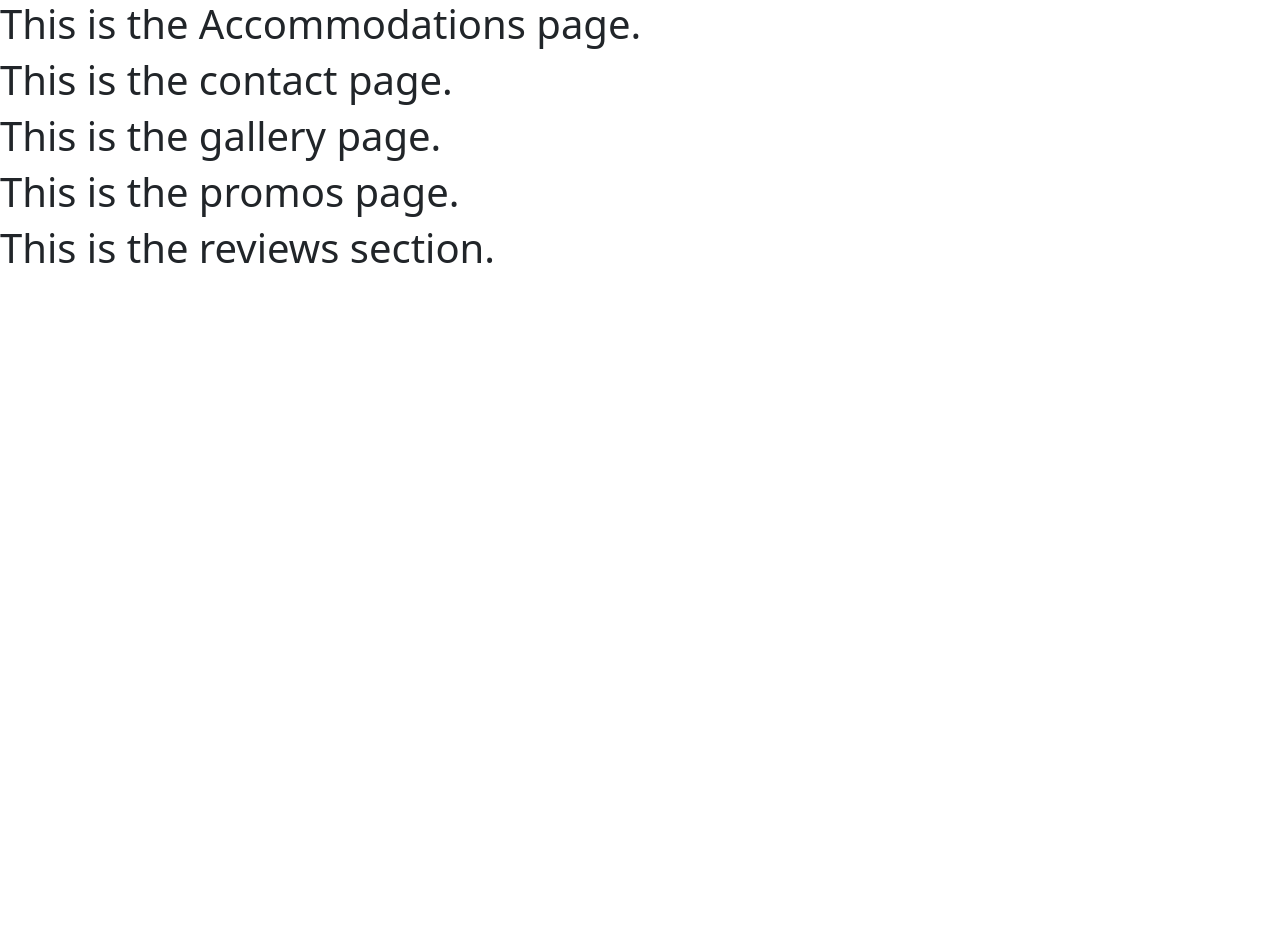
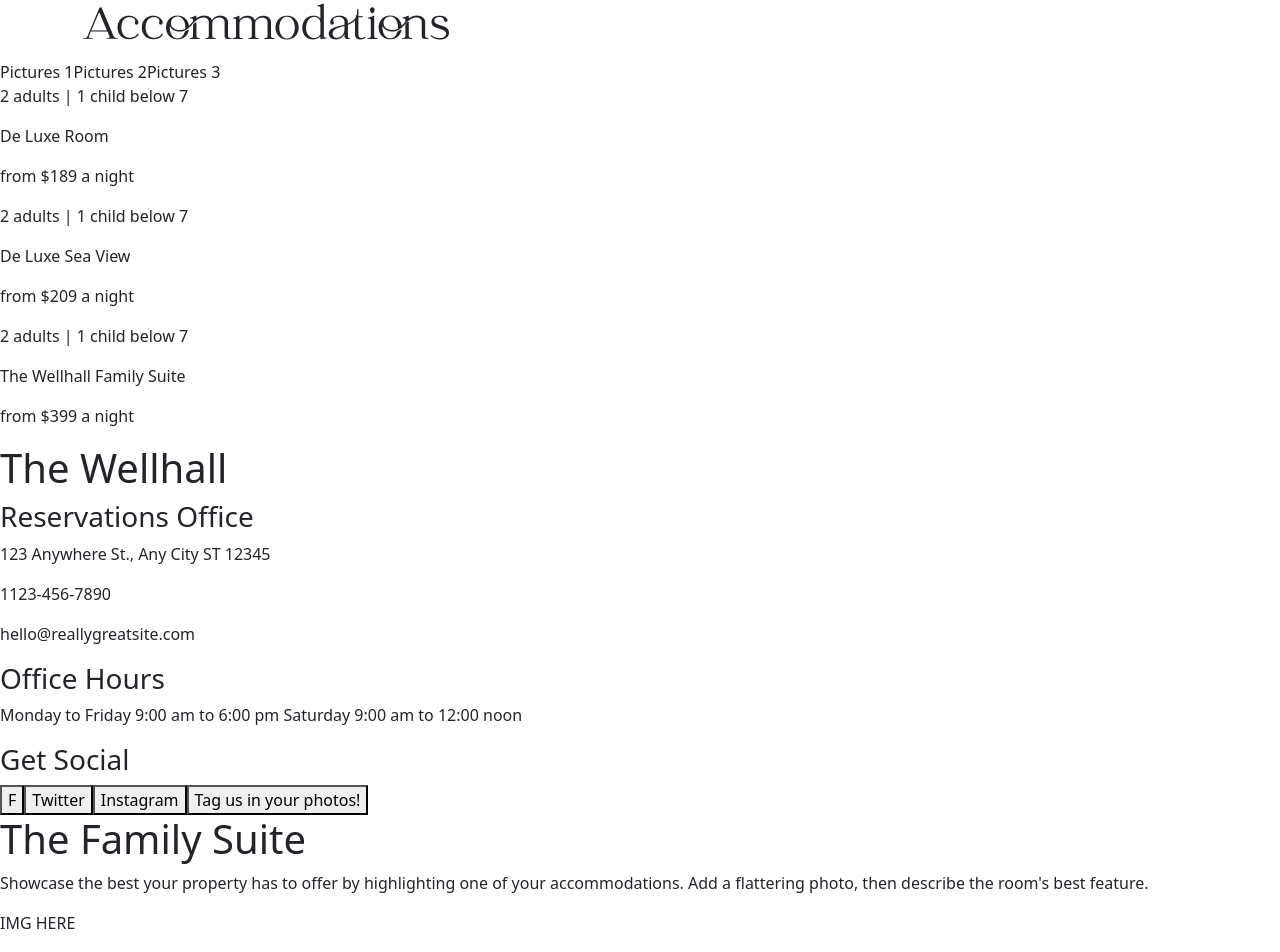
Before and after one commit to MickieBurch/Website-1, a React (Create React App) app: page / in a window 1280 px wide. Shown: the part 800-1752 px from the top of the page. Before the commit the page ends 1080 px from the top, so only its background shows below. Built offline with nearby package versions, Linux system fonts and the light colour scheme; a small style sheet from the web is missing.

Commit message:
added text to all pages and sections

```diff
--- a/src/App.css
+++ b/src/App.css
@@ -6,6 +6,10 @@
 @font-face {
     font-family: My custom font2;
     src: url(./coco-gothic.bold-italic.ttf);
+}
+
+body{
+    background-color:blanchedalmond;
 }
 .header-section{
     background-image: url(./images/Luxury-Pool.jpg);
@@ -38,7 +42,7 @@
 }
 
 .about-section{
-    background-color: #F4F1ED;
+
     border: 50px;
 }
 
--- a/src/components/About.js
+++ b/src/components/About.js
@@ -3,6 +3,7 @@ import React from "react";
 const About = () =>{
 
     return(
+        <section>
         <div class="about-section">
             <div class="container">
             <h2 class="about-header">
@@ -16,7 +17,7 @@ const About = () =>{
                 <p>testtttttttttttt</p>
             </section>
         </div>
-
+        </section>
 
 
     );
--- a/src/components/Accommodations.js
+++ b/src/components/Accommodations.js
@@ -3,11 +3,45 @@ import React from "react";
 const Accommodations = () =>{
 
     return(
-        <div>
-            <h1>
-                This is the Accommodations page.
-            </h1>
+        <section>
+        <div class="about-section">
+            <div class="container">
+            <h2 class="about-header">
+            Accommodations
+            </h2>
+            </div>
+            <column>
+            Pictures 1
+            </column>
+            <column>
+            Pictures 2
+            </column>
+            <column>
+            Pictures 3
+            </column>
+
+            <section>
+                <p>2 adults | 1 child below 7</p>
+                <p>De Luxe Room</p>
+                <p>from $189 a night</p>
+            </section>
+
+            <section>
+                <p>2 adults | 1 child below 7</p>
+                <p>De Luxe Sea View</p>
+                <p>from $209 a night</p>
+            </section>
+
+            <section>
+                <p>2 adults | 1 child below 7</p>
+                <p>The Wellhall Family Suite</p>
+                <p>from $399 a night</p>
+            </section>
+
+
+
         </div>
+        </section>
 
     );
 
--- a/src/components/Contact.js
+++ b/src/components/Contact.js
@@ -3,12 +3,35 @@ import React from "react";
 const Contact = () =>{
 
     return(
-        <div>
-            <h1>
-                This is the contact page.
-            </h1>
-        </div>
+        <section>
+            <div>
+                <div>
+                    <h1>The Wellhall</h1>
+                </div>
+                <column>
+                <h3>Reservations Office</h3>
+                <p>123 Anywhere St., Any City ST 12345</p>
+                <p>1123-456-7890</p>
+                <p>hello@reallygreatsite.com</p>
+                </column>
 
+                <column>
+                <h3>Office Hours</h3>
+                <p>Monday to Friday
+                    9:00 am to 6:00 pm
+                    Saturday
+                    9:00 am to 12:00 noon</p>
+                </column>
+
+                <column>
+                <h3>Get Social</h3>
+                <button><icon>F</icon></button>
+                <button><icon>Twitter</icon></button>
+                <button><icon>Instagram</icon></button>
+                <button>Tag us in your photos!</button>
+                </column>
+            </div>
+        </section>
     );
 
 }
--- a/src/components/Gallery.js
+++ b/src/components/Gallery.js
@@ -3,11 +3,26 @@ import React from "react";
 const Gallery = () =>{
 
     return(
-        <div>
-            <h1>
-                This is the gallery page.
-            </h1>
-        </div>
+        <section>
+            <div>
+                <div>
+                    <h1>
+                    The Family Suite
+                    </h1>
+                    <p>Showcase the best your property has to offer by highlighting one of your accommodations. Add a flattering photo, then describe the room's best feature.</p>
+                    <p>IMG HERE</p>
+                    <caption>An intriguing caption that describes the room goes here. Use a flattering photo, then describe away!</caption>
+                </div>
+                <div>
+                <p>IMG HERE</p>
+                    <caption>An intriguing caption that describes the room goes here. Use a flattering photo, then describe away!</caption>
+                </div>
+                <div>
+                    <p>IMG HERE</p>
+                    <caption>An intriguing caption that describes the room goes here. Use a flattering photo, then describe away!</caption>
+                </div>
+            </div>
+        </section>
 
     );
 
--- a/src/components/Promos.js
+++ b/src/components/Promos.js
@@ -3,11 +3,31 @@ import React from "react";
 const Promos = () =>{
 
     return(
-        <div>
-            <h1>
-                This is the promos page.
-            </h1>
-        </div>
+        <section>
+            <div>
+                <div>
+                    <h1>Promos and Offers</h1>
+                </div>
+
+                <card>
+                <p>IMG HERE</p>
+                    <h3>Early Bird Discount </h3>
+                    <p>List your offers, promos, or special membership privileges and perks here to entice people to book your property.</p>
+                </card>
+
+                <card>
+                <p>IMG HERE</p>
+                    <h3>Wellhall Members Club</h3>
+                    <p>List your offers, promos, or special membership privileges and perks here to entice people to book your property.</p>
+                </card>
+
+                <card>
+                <p>IMG HERE</p>
+                    <h3>Book 3 Nights, Get 1 Night Free</h3>
+                    <p>List your offers, promos, or special membership privileges and perks here to entice people to book your property.</p>
+                </card>
+            </div>
+        </section>
 
     );
 
--- a/src/components/Reviews.js
+++ b/src/components/Reviews.js
@@ -3,11 +3,40 @@ import React from "react";
 const Reviews = () =>{
 
     return(
-        <div>
-            <h1>
-                This is the reviews section.
-            </h1>
-        </div>
+        <section>
+            <div>
+                <div>
+                    <h1>
+                    In the Press
+                    </h1>
+                </div>
+
+                <div>
+                    <section>
+                        <p>
+                        Boost your product and service's credibility by adding testimonials from your clients. People love recommendations so feedback from others who've tried it is invaluable.
+                        -
+                        Santa Solana Post
+                        </p>
+                    </section>
+
+                    <card>
+                        <p>
+                        Boost your product and service's credibility by adding testimonials from your clients. People love recommendations so feedback from others who've tried it is invaluable.
+                        -
+                        Mariana's Luxe Travels
+                        </p>
+                    </card>
+
+                    <card>
+                    Boost your product and service's credibility by adding testimonials from your clients. People love recommendations so feedback from others who've tried it is invaluable.
+                    -
+                    Fairhill Journal
+                    </card>
+                </div>
+            </div>
+
+        </section>
 
     );
 
```
